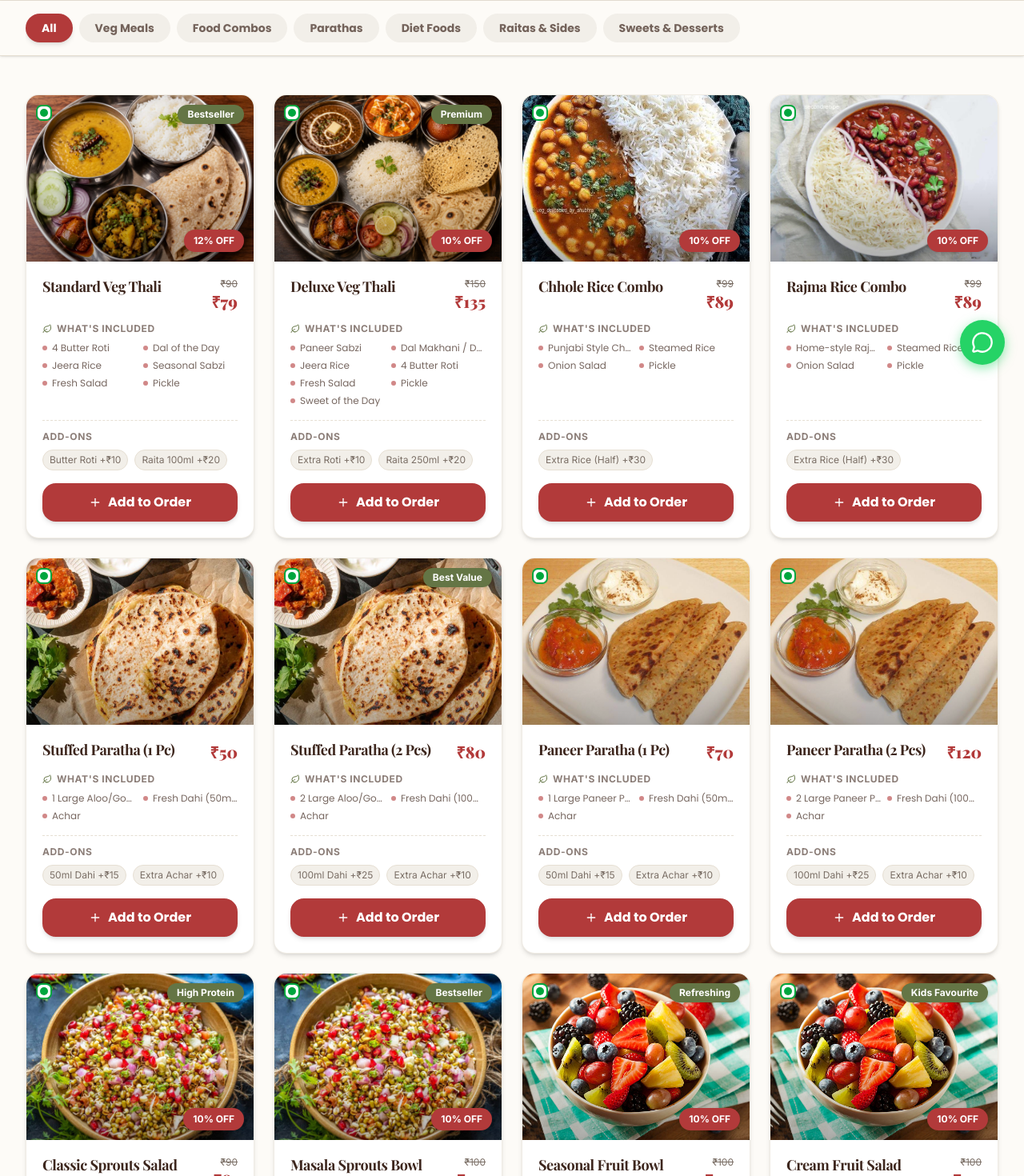
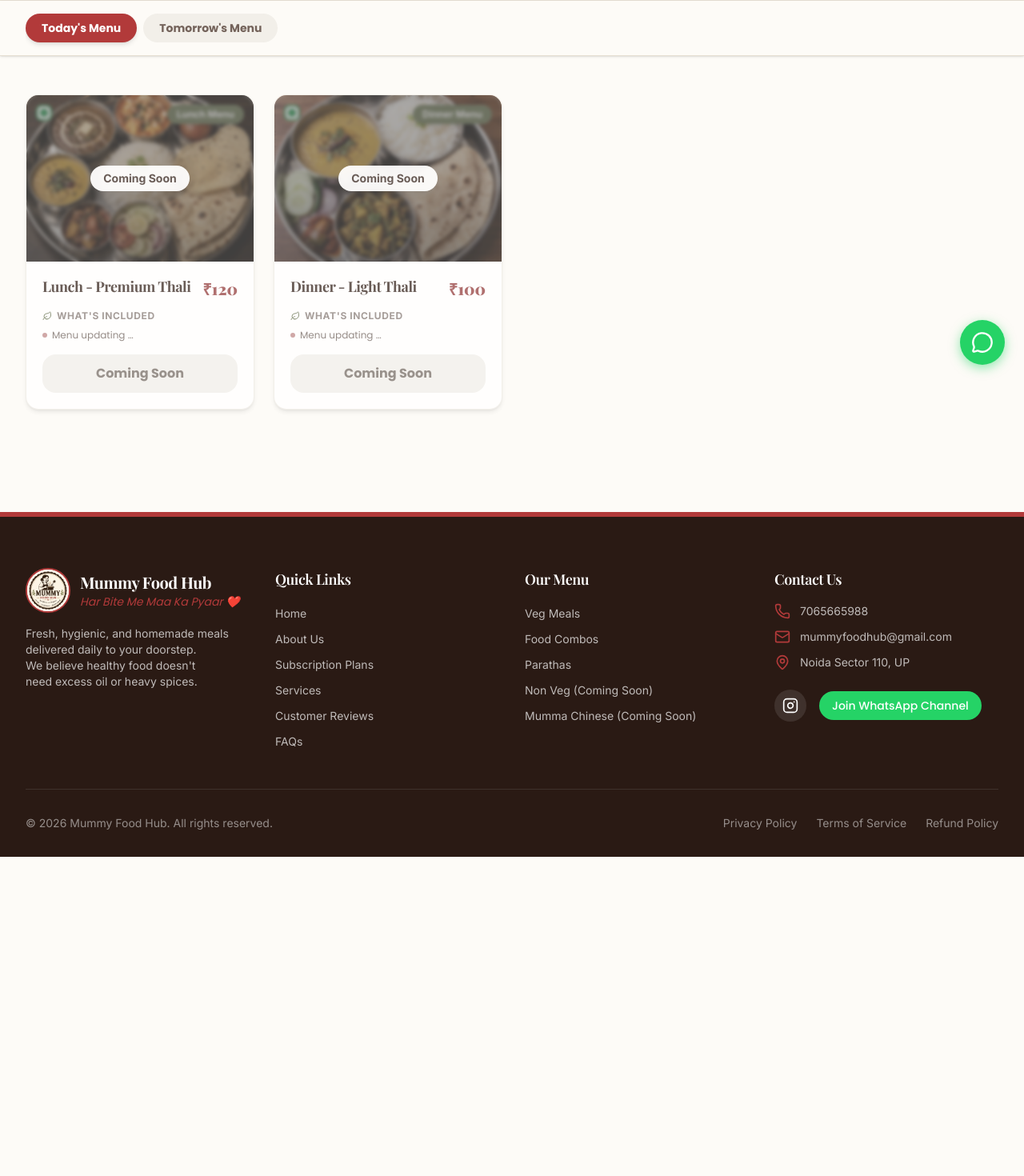
Before and after one commit to weber011/mummyfoodhub1, a Next.js app: page /menu in a window 1280 px wide. Shown: the part 320-1790 px from the top of the page at 80% size. After the commit the page ends 1391 px from the top, so only its background shows below. Built offline with nearby package versions, Linux system fonts and the light colour scheme; a web font is replaced by a local one.

Commit message:
Refactor Menu page to only show Today's and Tomorrow's menu with Coming Soon items

```diff
--- a/src/app/menu/page.tsx
+++ b/src/app/menu/page.tsx
@@ -4,187 +4,54 @@
 import { MenuCard } from "@/components/shared/MenuCard";
 import { motion } from "framer-motion";
 
-const categories = ["All", "Veg Meals", "Food Combos", "Parathas", "Diet Foods", "Raitas & Sides", "Sweets & Desserts"];
+const categories = ["Today's Menu", "Tomorrow's Menu"];
 
 const allItems = [
-  // ─── Veg Meals ───────────────────────────────────────────────
+  // ─── Today's Menu ───────────────────────────────────────────────
   {
-    category: "Veg Meals",
-    title: "Standard Veg Thali",
-    originalPrice: 90,
-    price: 79,
-    discount: "12%",
-    image: "/images/regular veg thali.jpeg",
-    badge: "Bestseller",
-    items: ["4 Butter Roti", "Dal of the Day", "Jeera Rice", "Seasonal Sabzi", "Fresh Salad", "Pickle"],
-    extras: [{ name: "Butter Roti", price: 10 }, { name: "Raita 100ml", price: 20 }],
+    category: "Today's Menu",
+    title: "Lunch - Premium Thali",
+    price: 120,
+    image: "/images/delux thali.jpeg",
+    badge: "Lunch Menu",
+    items: ["Menu updating soon..."],
+    disabled: true,
   },
   {
-    category: "Veg Meals",
-    title: "Deluxe Veg Thali",
-    originalPrice: 150,
-    price: 135,
-    discount: "10%",
-    image: "/images/delux thali.jpeg",
-    badge: "Premium",
-    items: ["Paneer Sabzi", "Dal Makhani / Dal Fry", "Jeera Rice", "4 Butter Roti", "Fresh Salad", "Pickle", "Sweet of the Day"],
-    extras: [{ name: "Extra Roti", price: 10 }, { name: "Raita 250ml", price: 20 }],
+    category: "Today's Menu",
+    title: "Dinner - Light Thali",
+    price: 100,
+    image: "/images/regular veg thali.jpeg",
+    badge: "Dinner Menu",
+    items: ["Menu updating soon..."],
+    disabled: true,
   },
 
-  // ─── Food Combos ─────────────────────────────────────────────
+  // ─── Tomorrow's Menu ───────────────────────────────────────────────
   {
-    category: "Food Combos",
-    title: "Chhole Rice Combo",
-    originalPrice: 99,
-    price: 89,
-    discount: "10%",
-    image: "/images/chhole chawal combo.jpeg",
-    items: ["Punjabi Style Chhole", "Steamed Rice", "Onion Salad", "Pickle"],
-    extras: [{ name: "Extra Rice (Half)", price: 30 }],
+    category: "Tomorrow's Menu",
+    title: "Lunch - Premium Thali",
+    price: 120,
+    image: "/images/delux thali.jpeg",
+    badge: "Lunch Menu",
+    items: ["Menu updating soon..."],
+    disabled: true,
   },
   {
-    category: "Food Combos",
-    title: "Rajma Rice Combo",
-    originalPrice: 99,
-    price: 89,
-    discount: "10%",
-    image: "/images/rajma chawal combo.jpeg",
-    items: ["Home-style Rajma", "Steamed Rice", "Onion Salad", "Pickle"],
-    extras: [{ name: "Extra Rice (Half)", price: 30 }],
+    category: "Tomorrow's Menu",
+    title: "Dinner - Light Thali",
+    price: 100,
+    image: "/images/regular veg thali.jpeg",
+    badge: "Dinner Menu",
+    items: ["Menu updating soon..."],
+    disabled: true,
   },
-
-  // ─── Parathas ────────────────────────────────────────────────
-  {
-    category: "Parathas",
-    title: "Stuffed Paratha (1 Pc)",
-    price: 50,
-    image: "/images/aalu parata comboo.jpeg",
-    items: ["1 Large Aloo/Gobi/Onion Paratha", "Fresh Dahi (50ml)", "Achar"],
-    extras: [{ name: "50ml Dahi", price: 15 }, { name: "Extra Achar", price: 10 }],
-  },
-  {
-    category: "Parathas",
-    title: "Stuffed Paratha (2 Pcs)",
-    price: 80,
-    badge: "Best Value",
-    image: "/images/aalu parata comboo.jpeg",
-    items: ["2 Large Aloo/Gobi/Onion Parathas", "Fresh Dahi (100ml)", "Achar"],
-    extras: [{ name: "100ml Dahi", price: 25 }, { name: "Extra Achar", price: 10 }],
-  },
-  {
-    category: "Parathas",
-    title: "Paneer Paratha (1 Pc)",
-    price: 70,
-    image: "/images/paneer paratha.jpeg",
-    items: ["1 Large Paneer Paratha", "Fresh Dahi (50ml)", "Achar"],
-    extras: [{ name: "50ml Dahi", price: 15 }, { name: "Extra Achar", price: 10 }],
-  },
-  {
-    category: "Parathas",
-    title: "Paneer Paratha (2 Pcs)",
-    price: 120,
-    image: "/images/paneer paratha.jpeg",
-    items: ["2 Large Paneer Parathas", "Fresh Dahi (100ml)", "Achar"],
-    extras: [{ name: "100ml Dahi", price: 25 }, { name: "Extra Achar", price: 10 }],
-  },
-
-  // ─── Diet Foods ───────────────────────────────────────────────
-  {
-    category: "Diet Foods",
-    title: "Classic Sprouts Salad",
-    originalPrice: 90,
-    price: 81,
-    discount: "10%",
-    badge: "High Protein",
-    image: "/images/sprouts salad.jpeg",
-    items: ["Mixed Sprouts (Moong, Chana)", "Cucumber & Tomato", "Lemon Dressing", "Black Salt", "Fresh Coriander"],
-  },
-  {
-    category: "Diet Foods",
-    title: "Masala Sprouts Bowl",
-    originalPrice: 100,
-    price: 90,
-    discount: "10%",
-    badge: "Bestseller",
-    image: "/images/sprouts salad.jpeg",
-    items: ["Mixed Sprouts", "Onion & Green Chilli", "Chaat Masala", "Sev Topping", "Mint Chutney"],
-  },
-  {
-    category: "Diet Foods",
-    title: "Seasonal Fruit Bowl",
-    originalPrice: 100,
-    price: 90,
-    discount: "10%",
-    image: "/images/fruit salad.jpeg",
-    badge: "Refreshing",
-    items: ["Seasonal Fruits (5 types)", "Apple & Banana", "Pomegranate", "Light Sugar Syrup", "Lemon Zest"],
-  },
-  {
-    category: "Diet Foods",
-    title: "Cream Fruit Salad",
-    originalPrice: 100,
-    price: 90,
-    discount: "10%",
-    image: "/images/fruit salad.jpeg",
-    badge: "Kids Favourite",
-    items: ["Mixed Fruits", "Fresh Cream", "Dry Fruits", "Chaat Masala", "Cherry on Top"],
-  },
-
-  // ─── Raitas & Sides ──────────────────────────────────────────
-  {
-    category: "Raitas & Sides",
-    title: "Boondi Raita (100ml)",
-    price: 10,
-    image: "/images/raita rs 10 img.jpeg",
-    items: ["Fresh Dahi", "Crispy Boondi", "Roasted Jeera", "Black Salt"],
-  },
-  {
-    category: "Raitas & Sides",
-    title: "Boondi Raita (250ml)",
-    price: 20,
-    badge: "Family Size",
-    image: "/images/raita 20 img .jpeg",
-    items: ["Fresh Dahi", "Crispy Boondi", "Roasted Jeera", "Black Salt"],
-  },
-  {
-    category: "Raitas & Sides",
-    title: "Roasted Papad (1 Pc)",
-    price: 7,
-    image: "/images/papad 7 rupee per piece.jpeg",
-    items: ["Crispy Roasted Papad", "Perfect side for thalis"],
-  },
-  {
-    category: "Raitas & Sides",
-    title: "Butter Roti",
-    price: 15,
-    image: "/images/butter roti.jpeg",
-    items: ["Soft Wheat Roti", "Amul Butter Spread"],
-  },
-  {
-    category: "Raitas & Sides",
-    title: "Ghee Roti",
-    price: 20,
-    image: "/images/ghee roti.jpeg",
-    items: ["Soft Wheat Roti", "Pure Desi Ghee"],
-  },
-
-  // ─── Sweets & Desserts ────────────────────────────────────────
-  {
-    category: "Sweets & Desserts",
-    title: "Gulab Jamun (2 Pcs)",
-    price: 40,
-    image: "/images/gulab jamun.jpeg",
-    items: ["Soft & Spongy", "Sugar Syrup", "Cardamom Flavour"],
-  },
-
 ];
 
 export default function FullMenuPage() {
-  const [activeCategory, setActiveCategory] = useState("All");
+  const [activeCategory, setActiveCategory] = useState("Today's Menu");
 
-  const filtered = activeCategory === "All"
-    ? allItems
-    : allItems.filter((item) => item.category === activeCategory);
+  const filtered = allItems.filter((item) => item.category === activeCategory);
 
   return (
     <div className="pt-20 pb-20 bg-background min-h-screen">
--- a/src/components/shared/MenuCard.tsx
+++ b/src/components/shared/MenuCard.tsx
@@ -226,7 +226,11 @@
           }`}
         >
           <AnimatePresence mode="wait">
-            {added ? (
+            {disabled ? (
+              <motion.span key="coming" initial={{ scale: 0 }} animate={{ scale: 1 }} exit={{ scale: 0 }} className="flex items-center gap-2">
+                Coming Soon
+              </motion.span>
+            ) : added ? (
               <motion.span key="check" initial={{ scale: 0 }} animate={{ scale: 1 }} exit={{ scale: 0 }} className="flex items-center gap-2">
                 <Check className="w-4 h-4" /> Added to Cart!
               </motion.span>
```
